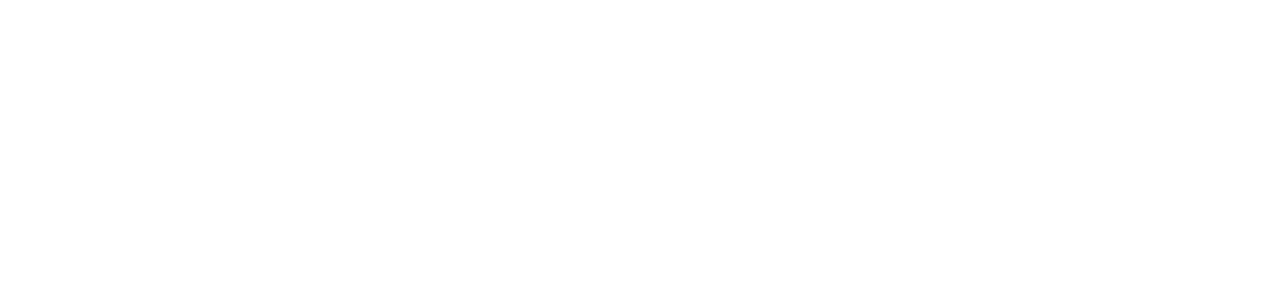
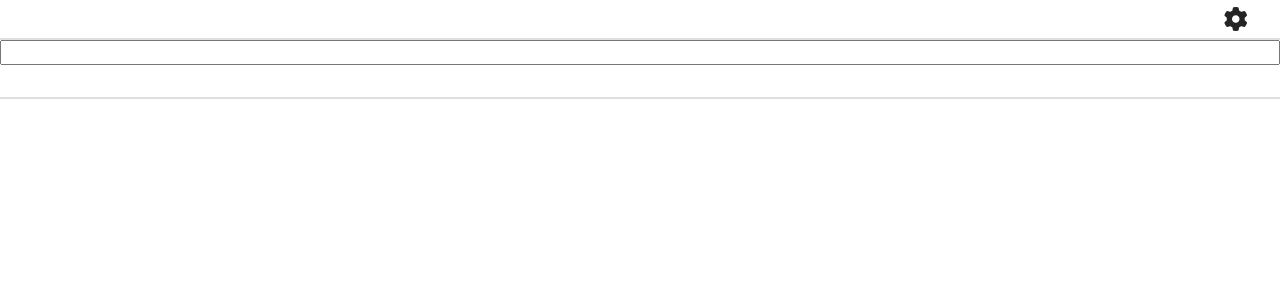
Before and after one commit to soniclinkerman/colosseum-app, a React (Create React App) app: page /profile in a window 1280 px wide. Shown: the top 300 px of the page. Built offline with nearby package versions, Linux system fonts and the light colour scheme.

Commit message:
Adding edit

```diff
--- a/public/index.html
+++ b/public/index.html
@@ -28,6 +28,7 @@
   </head>
   <body>
     <noscript>You need to enable JavaScript to run this app.</noscript>
+    <script src="https://kit.fontawesome.com/29e93e0f41.js" crossorigin="anonymous"></script>
     <div id="root"></div>
     <!--
       This HTML file is a template.
--- a/src/App.js
+++ b/src/App.js
@@ -5,15 +5,20 @@
 
 import Challenges from './containers/Challenges/Challenges';
 import SignUp from './components/Sign-Up/Sign-Up';
+import Profile from './components/Profile/profile';
+import Edit from './components/Profile/Edit/edit';
 
 class App extends Component{
   render(){
     return (
       <div className="tc">
+
         <Router>
-          <Route path="/" exact component={Main}/>
+        <Route path="/profile" exact component={Profile}/>
+        <Route path="/profile/edit" exact component={Edit}/>
+          {/* <Route path="/" exact component={Main}/>
           <Route path="/signup" exact component={SignUp}/>
-          <Route path="/challenge/:id" component={Challenges}/>
+          <Route path="/challenge/:id" component={Challenges}/> */}
         </Router>
       </div>
     );
--- /dev/null
+++ b/src/components/Profile/Edit/edit.js
@@ -0,0 +1,30 @@
+import React, { Component } from "react";
+import "../profile.css";
+import { Link } from "react-router-dom";
+
+class Edit extends Component{
+    constructor(){
+        super();
+        this.state={
+            name: "",
+        }
+    }
+
+    handleInputChange = (e) =>{this.setState({name: e.target.value})}
+
+    handleSubmit = () => this.props.onSubmit(this.state.name);
+
+    render(){
+        return(
+               <form>
+                   <input type="text" onChange={this.handleInputChange}/>
+
+
+                    {/* <Link to="/profile"> <input type="submit" value="Submit" onClick={this.handleData} /></Link> */}
+                 </form>
+        )
+    }
+}
+
+
+export default Edit
--- /dev/null
+++ b/src/components/Profile/Header/header.js
@@ -0,0 +1,28 @@
+import React from "react";
+import "../profile.css";
+
+const Header = ({name, username, image, description, hashtag}) => {
+    return(
+        <div className="profile">
+            {name}
+
+            {/* <div className= "profile-header">
+                <img className ="profile-img" src={image}/>
+            </div>
+
+             <div className="profile-credentials">
+                <p className="profile-name"><strong>{name}</strong></p>
+                <a href="#" className="profile-username" > @{username}</a>
+            </div>
+
+             <div class="profile-bio">
+                <p className="description">{description}</p>
+            </div>
+
+            <p className="profile-hashtag"><strong>#{hashtag}</strong></p> */}
+
+        </div>
+    )
+}
+
+export default Header
--- /dev/null
+++ b/src/components/Profile/Settings/settings.js
@@ -0,0 +1,13 @@
+import React from "react";
+import { Link } from "react-router-dom";
+
+const Settings = () => {
+    return(
+        <div class="settings">
+         <Link to="/profile/edit">  <i class="fas fa-cog setting-icon"></i></Link>
+        </div>
+    )
+
+}
+
+export default Settings
--- /dev/null
+++ b/src/components/Profile/profile.css
@@ -0,0 +1,69 @@
+.profile, .settings{
+    border-bottom: 2px solid #DFDFDF;
+    letter-spacing: 1px;
+}
+
+/* Settings */
+.settings{
+    text-align: right;
+}
+.setting-icon{
+    margin-right: 1em;
+    font-size: 1.5rem;
+    padding: 0.3em;
+}
+
+/* Profile */
+
+.profile{
+    padding: 1em;
+}
+.profile-header{
+    display: flex;
+    justify-content: center;
+}
+
+.profile-img{
+    max-width: 70px;
+    width: 100%;
+    border-radius: 10px;
+}
+
+.profile-name{
+    font-size: 1rem;
+}
+
+.profile-username{
+    margin-right: 0;
+    cursor: pointer;
+}
+
+.profile-username:hover{
+    color: #178fff;
+}
+
+.profile-bio{
+    width: 400px;
+    margin: auto;
+}
+
+.description{
+    text-align: center;
+    font-size: 0.8rem;
+    line-height: 2em;
+}
+
+.profile-name,.profile-username,.profile-hashtag{
+    margin:0.3em;
+}
+
+.profile-credentials{
+    font-size: 0.6rem;
+    text-align: center;
+}
+
+/* Edit */
+form{
+    display: flex;
+    flex-direction: column;
+}
--- /dev/null
+++ b/src/components/Profile/profile.js
@@ -0,0 +1,38 @@
+import React, { Component } from "react";
+import Header from "./Header/header";
+import profile_image from "./ak_logo.jpeg";
+import Settings from "./Settings/settings";
+import Edit from "./Edit/edit";
+
+
+class Profile extends Component {
+    constructor(props){
+        super(props);
+        this.state={
+            name: ""
+        }
+    }
+
+    onNameChange = (name) => {this.setState({name})}
+
+    render(){
+        return(
+            <div>
+                <Settings/>
+                <Edit onSubmit={this.onNameChange} />
+                <Header name={this.state.name} />
+
+                {/* <Header
+                name={this.state.name}
+                username={"soniclinkerman"}
+                image={profile_image}
+                description={"Created that one app people use. Interview Game Developers. Fingerstyle Guitar."}
+                hashtag={"Dontwaitbeyou"}
+                /> */}
+
+            </div>
+            )
+        }
+}
+
+export default Profile
```
Also changed, not shown: src/components/Profile/ak_logo.jpeg (added).
